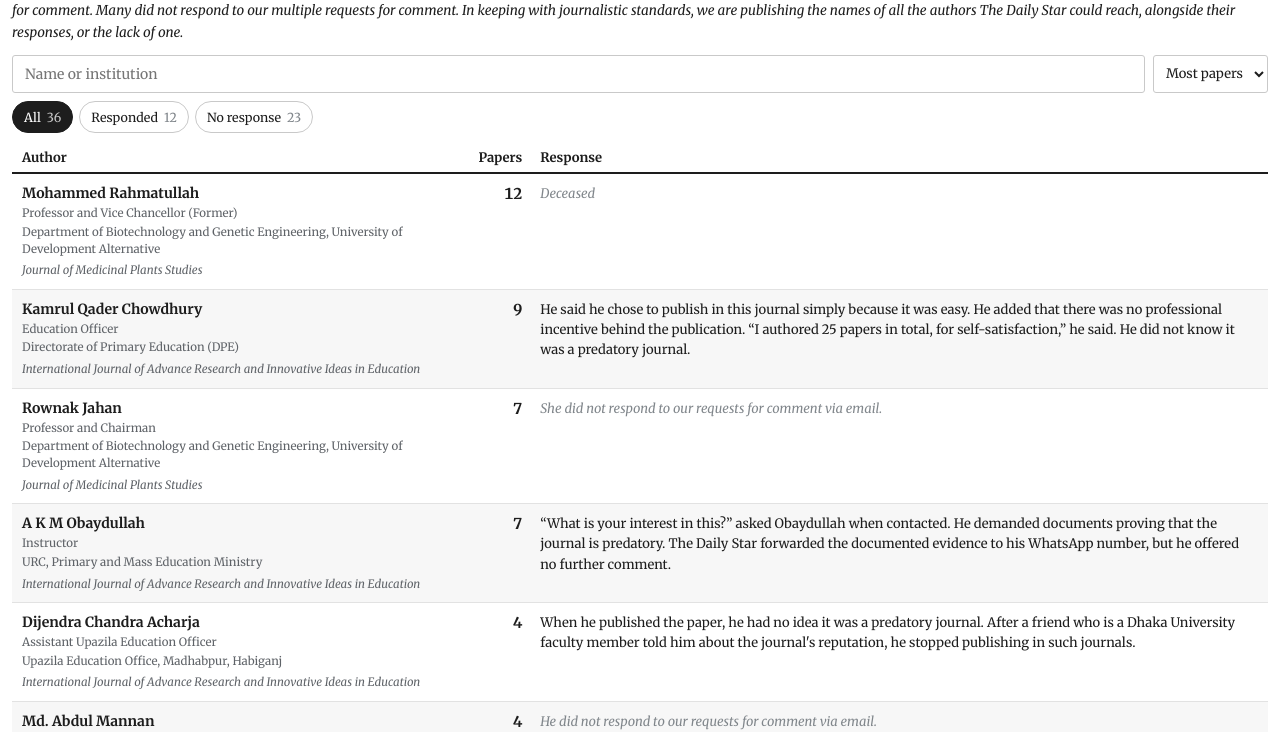
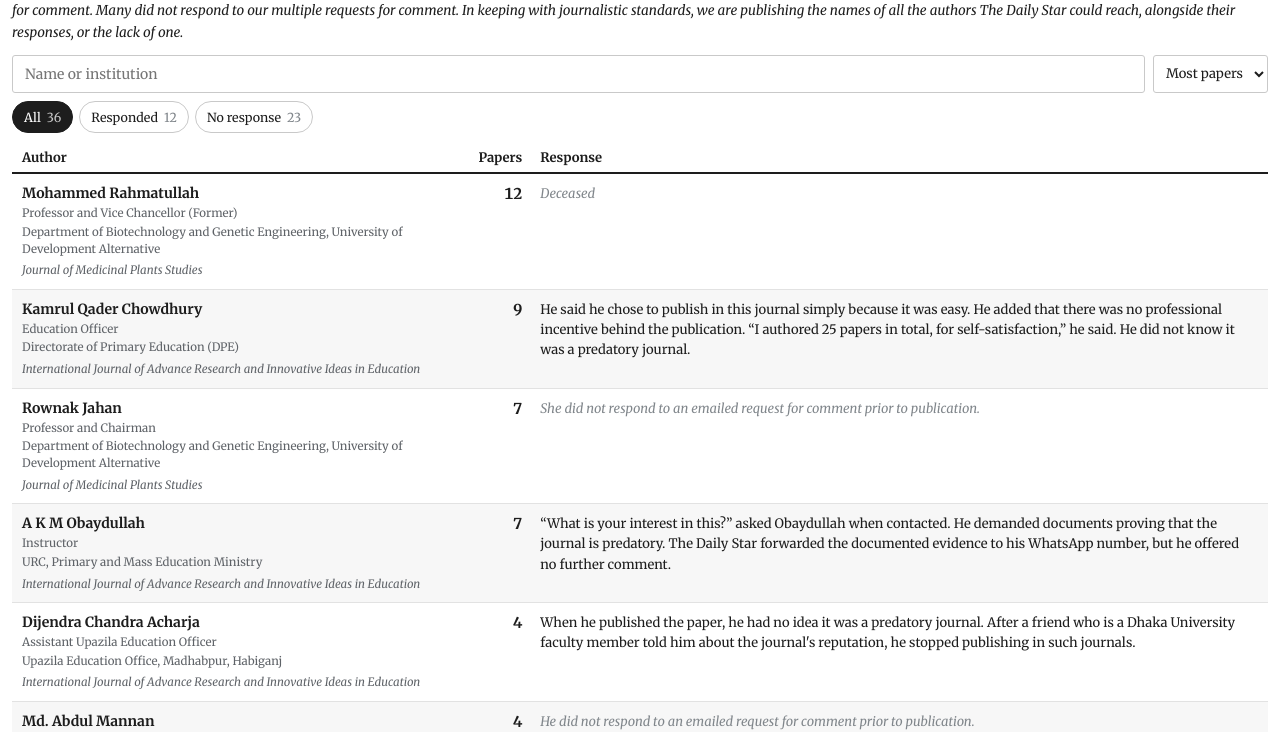
Before and after one commit to mir-17101088/predatory-journal, a plain HTML site: page index.html in a window 1280 px wide. Shown: the part 71-803 px from the top of the page. Drawn offline with Linux system fonts and the light colour scheme.

Commit message:
Reword no-response line to emailed request prior to publication
Co-Authored-By: Claude Opus 5.5 <noreply@anthropic.com>

```diff
--- a/index.html
+++ b/index.html
@@ -173,7 +173,7 @@
     "aff": "University of Development Alternative",
     "papers": 7,
     "journal": "Journal of Medicinal Plants Studies",
-    "response": "She did not respond to our requests for comment via email."
+    "response": "She did not respond to an emailed request for comment prior to publication."
   },
   {
     "author": "A K M Obaydullah",
@@ -200,7 +200,7 @@
     "aff": "Stamford University",
     "papers": 4,
     "journal": "Journal of Medicinal Plants Studies",
-    "response": "He did not respond to our requests for comment via email."
+    "response": "He did not respond to an emailed request for comment prior to publication."
   },
   {
     "author": "Md. Mahbubur Rahman",
@@ -209,7 +209,7 @@
     "aff": "University of Chittagong",
     "papers": 4,
     "journal": "Journal of Medicinal Plants Studies",
-    "response": "He did not respond to our requests for comment via email."
+    "response": "He did not respond to an emailed request for comment prior to publication."
   },
   {
     "author": "Mohammad Abu Bin Nyeem",
@@ -227,7 +227,7 @@
     "aff": "Directorate of Primary Education",
     "papers": 4,
     "journal": "International Journal of Advance Research and Innovative Ideas in Education",
-    "response": "He did not respond to our requests for comment via email."
+    "response": "He did not respond to an emailed request for comment prior to publication."
   },
   {
     "author": "Muhammad Mukhles Uddin",
@@ -236,7 +236,7 @@
     "aff": "National Academy for Primary Education",
     "papers": 4,
     "journal": "International Journal of Advance Research and Innovative Ideas in Education",
-    "response": "He did not respond to our requests for comment via email."
+    "response": "He did not respond to an emailed request for comment prior to publication."
   },
   {
     "author": "Nasrin Akter",
@@ -245,7 +245,7 @@
     "aff": "Directorate of Primary Education",
     "papers": 4,
     "journal": "International Journal of Advance Research and Innovative Ideas in Education",
-    "response": "She did not respond to our requests for comment via email."
+    "response": "She did not respond to an emailed request for comment prior to publication."
   },
   {
     "author": "Nripendra Nath Biswas",
@@ -272,7 +272,7 @@
     "aff": "University of Development Alternative",
     "papers": 3,
     "journal": "Journal of Medicinal Plants Studies",
-    "response": "She did not respond to our requests for comment via email."
+    "response": "She did not respond to an emailed request for comment prior to publication."
   },
   {
     "author": "Md. Golam Mostafa",
@@ -299,7 +299,7 @@
     "aff": "University of Chittagong",
     "papers": 3,
     "journal": "Journal of Medicinal Plants Studies",
-    "response": "He did not respond to our requests for comment via email."
+    "response": "He did not respond to an emailed request for comment prior to publication."
   },
   {
     "author": "Pritam Kundu",
@@ -308,7 +308,7 @@
     "aff": "Khulna University",
     "papers": 3,
     "journal": "Journal of Medicinal Plants Studies",
-    "response": "He did not respond to our requests for comment via email."
+    "response": "He did not respond to an emailed request for comment prior to publication."
   },
   {
     "author": "Abu Zobayed",
@@ -326,7 +326,7 @@
     "aff": "Khulna University",
     "papers": 2,
     "journal": "Journal of Medicinal Plants Studies",
-    "response": "He did not respond to our requests for comment via email."
+    "response": "He did not respond to an emailed request for comment prior to publication."
   },
   {
     "author": "Chameli Saha",
@@ -335,7 +335,7 @@
     "aff": "Khulna University",
     "papers": 2,
     "journal": "Open Journal of Forestry",
-    "response": "She did not respond to our requests for comment via email."
+    "response": "She did not respond to an emailed request for comment prior to publication."
   },
   {
     "author": "Dr. Md. Adnan Al Bachchu",
@@ -353,7 +353,7 @@
     "aff": "Khulna University",
     "papers": 2,
     "journal": "Journal of Medicinal Plants Studies",
-    "response": "He did not respond to our requests for comment via email."
+    "response": "He did not respond to an emailed request for comment prior to publication."
   },
   {
     "author": "GM Masud Parvez",
@@ -362,7 +362,7 @@
     "aff": "Pabna University of Science and Technology",
     "papers": 2,
     "journal": "Journal of Medicinal Plants Studies",
-    "response": "He did not respond to our requests for comment via email."
+    "response": "He did not respond to an emailed request for comment prior to publication."
   },
   {
     "author": "Israt Zahan Supty",
@@ -371,7 +371,7 @@
     "aff": "Stamford University",
     "papers": 2,
     "journal": "Journal of Medicinal Plants Studies",
-    "response": "She did not respond to our requests for comment via email."
+    "response": "She did not respond to an emailed request for comment prior to publication."
   },
   {
     "author": "Mahmood Hossain",
@@ -380,7 +380,7 @@
     "aff": "Khulna University",
     "papers": 2,
     "journal": "Open Journal of Forestry",
-    "response": "He did not respond to our requests for comment via email."
+    "response": "He did not respond to an emailed request for comment prior to publication."
   },
   {
     "author": "Mahmuda Ferdous",
@@ -389,7 +389,7 @@
     "aff": "Noakhali Science and Technology University",
     "papers": 2,
     "journal": "Journal of Medicinal Plants Studies",
-    "response": "She did not respond to our requests for comment via email."
+    "response": "She did not respond to an emailed request for comment prior to publication."
   },
   {
     "author": "N. N. Tonu",
@@ -407,7 +407,7 @@
     "aff": "Khulna University",
     "papers": 2,
     "journal": "Journal of Medicinal Plants Studies",
-    "response": "He did not respond to our requests for comment via email."
+    "response": "He did not respond to an emailed request for comment prior to publication."
   },
   {
     "author": "Samir Kumar Sadhu",
@@ -416,7 +416,7 @@
     "aff": "Khulna University",
     "papers": 2,
     "journal": "Journal of Medicinal Plants Studies",
-    "response": "He did not respond to our requests for comment via email."
+    "response": "He did not respond to an emailed request for comment prior to publication."
   },
   {
     "author": "Sanjoy Saha",
@@ -425,7 +425,7 @@
     "aff": "Khulna University",
     "papers": 2,
     "journal": "Open Journal of Forestry",
-    "response": "He did not respond to our requests for comment via email."
+    "response": "He did not respond to an emailed request for comment prior to publication."
   },
   {
     "author": "Shamima Nasrin Lovely",
@@ -434,7 +434,7 @@
     "aff": "Stamford University",
     "papers": 2,
     "journal": "Journal of Medicinal Plants Studies",
-    "response": "She did not respond to our requests for comment via email."
+    "response": "She did not respond to an emailed request for comment prior to publication."
   },
   {
     "author": "Shrabanti Dev",
@@ -443,7 +443,7 @@
     "aff": "Khulna University",
     "papers": 2,
     "journal": "Journal of Medicinal Plants Studies",
-    "response": "She did not respond to our requests for comment via email."
+    "response": "She did not respond to an emailed request for comment prior to publication."
   },
   {
     "author": "Taufiq Rahman",
@@ -452,7 +452,7 @@
     "aff": "University of Cambridge",
     "papers": 2,
     "journal": "Journal of Medicinal Plants Studies",
-    "response": "He did not respond to our requests for comment via email."
+    "response": "He did not respond to an emailed request for comment prior to publication."
   },
   {
     "author": "Tushar Ahmed Shishir",
@@ -461,7 +461,7 @@
     "aff": "BRAC University",
     "papers": 2,
     "journal": "Journal of Medicinal Plants Studies",
-    "response": "He did not respond to our requests for comment via email."
+    "response": "He did not respond to an emailed request for comment prior to publication."
   },
   {
     "author": "Md. Shah Amran",
```
